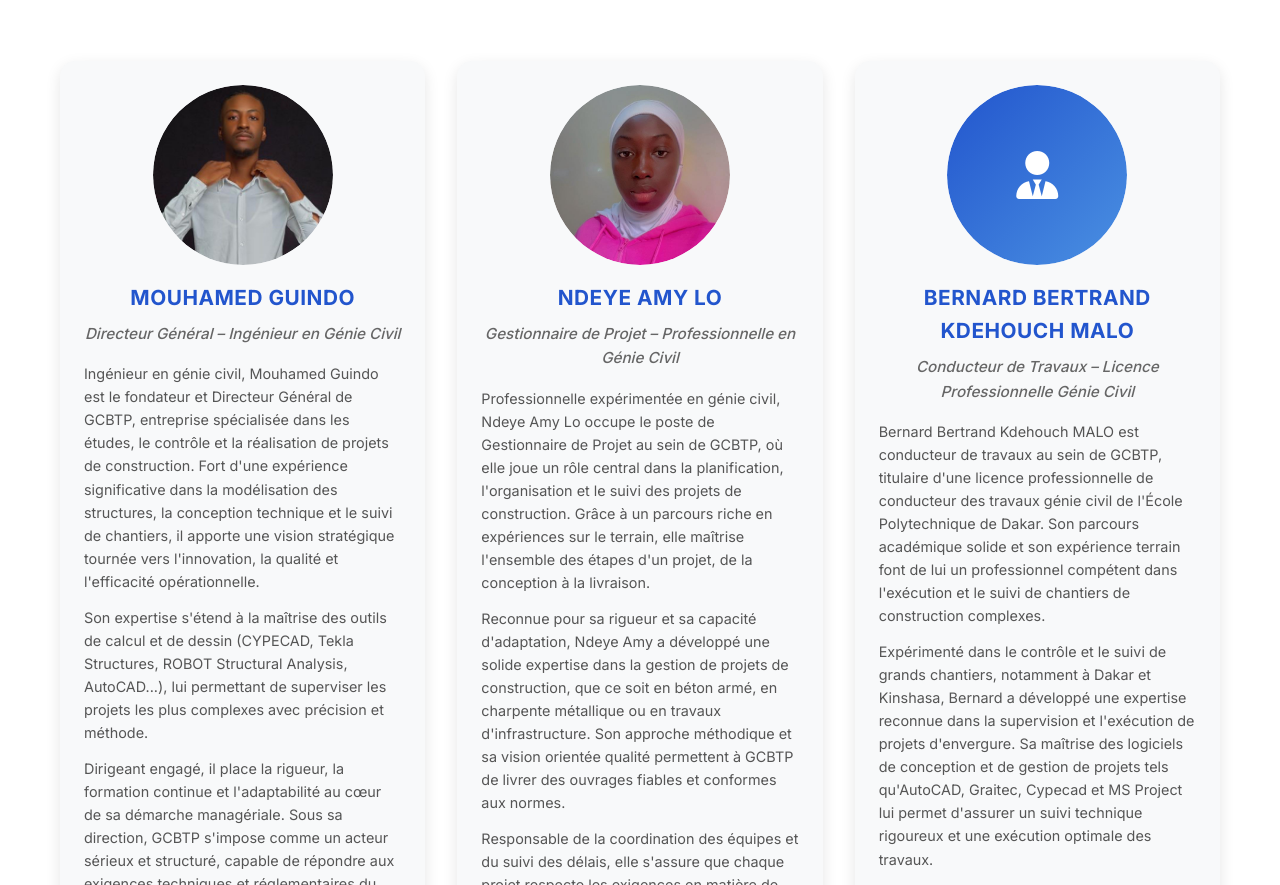
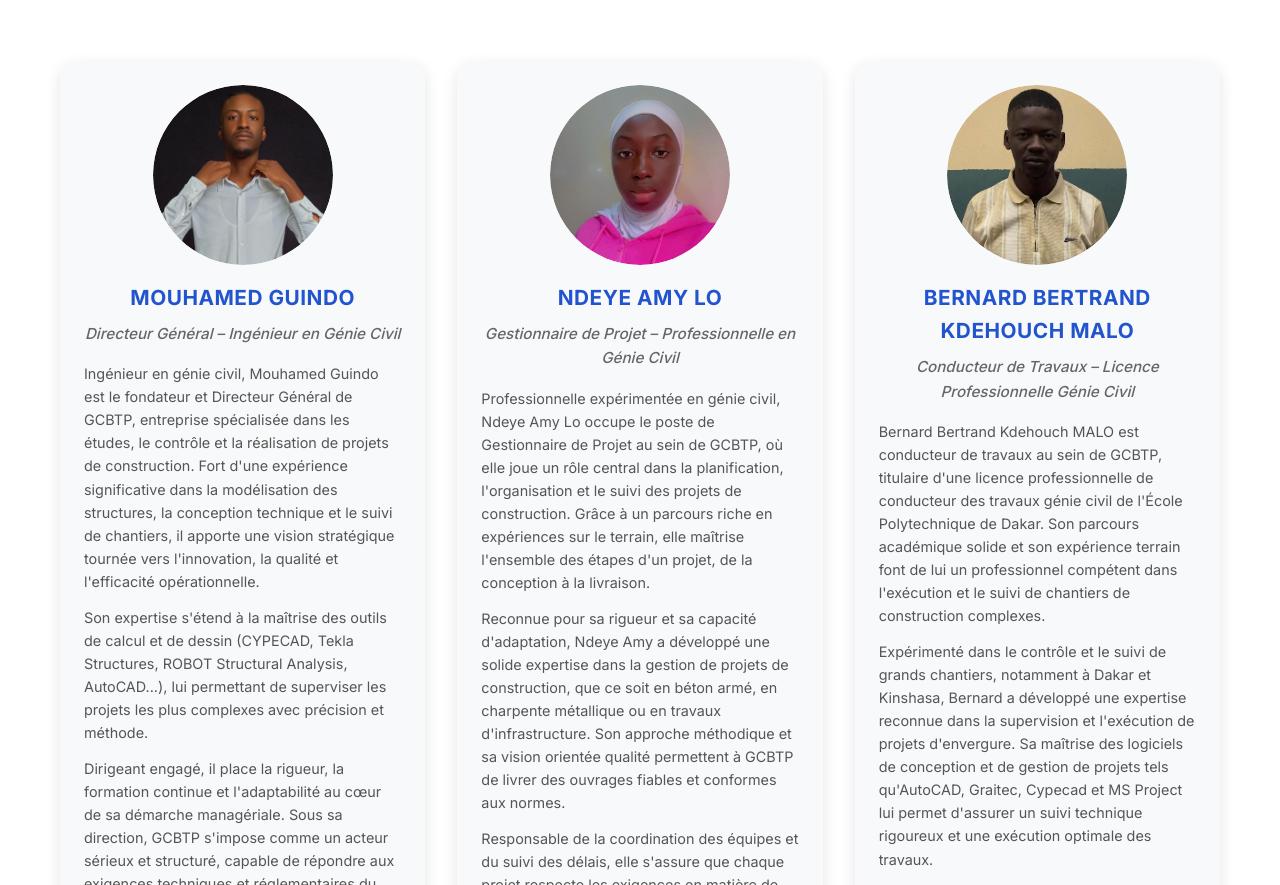
Before and after one commit to GIUNDO09/Guindoconstructionbtp, a plain HTML site: page index.html in a window 1280 px wide. Shown: the part 5673-6558 px from the top of the page. Drawn offline with Linux system fonts and the light colour scheme.

Commit message:
Update index.html

```diff
--- a/index.html
+++ b/index.html
@@ -753,9 +753,7 @@ Rapport automatique quotidien GCBTP`);
 
                 <div class="team-member">
                     <div class="member-photo">
-                        <div class="photo-placeholder">
-                            <i class="fas fa-user-tie"></i>
-                        </div>
+                        <img src="Images/Bernard Bertrand Kdehouch MALO.jpeg" alt="Bernard Bertrand Kdehouch MALO - Conducteur de Travaux GCBTP" class="member-photo-img">
                     </div>
                     <div class="member-info">
                         <h3 class="member-name">Bernard Bertrand Kdehouch MALO</h3>
```
